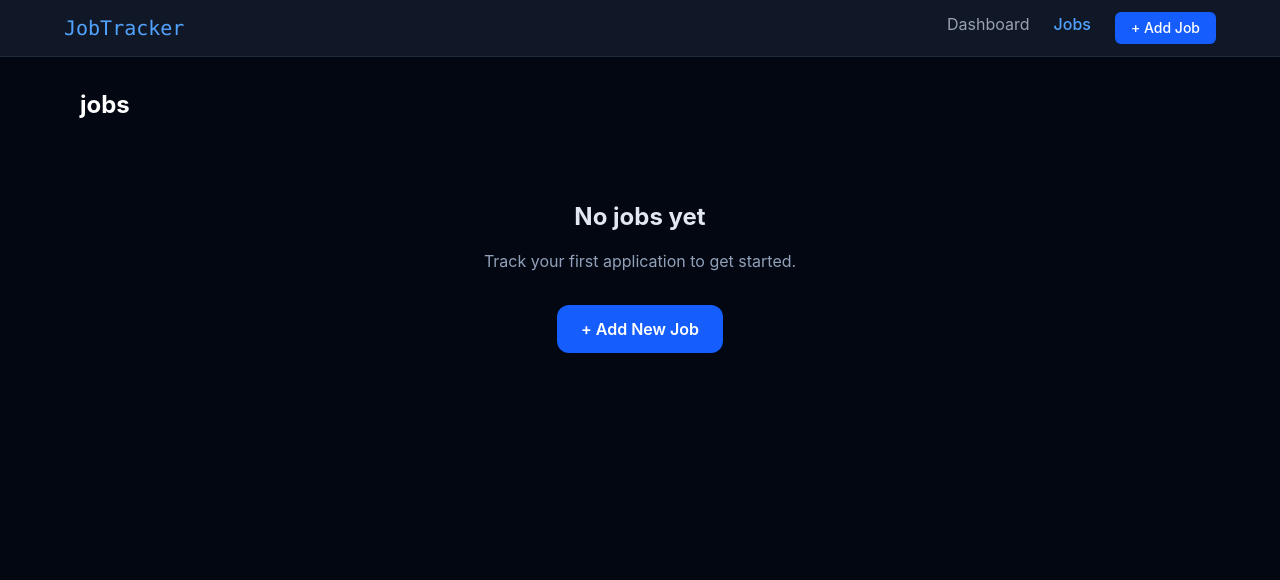
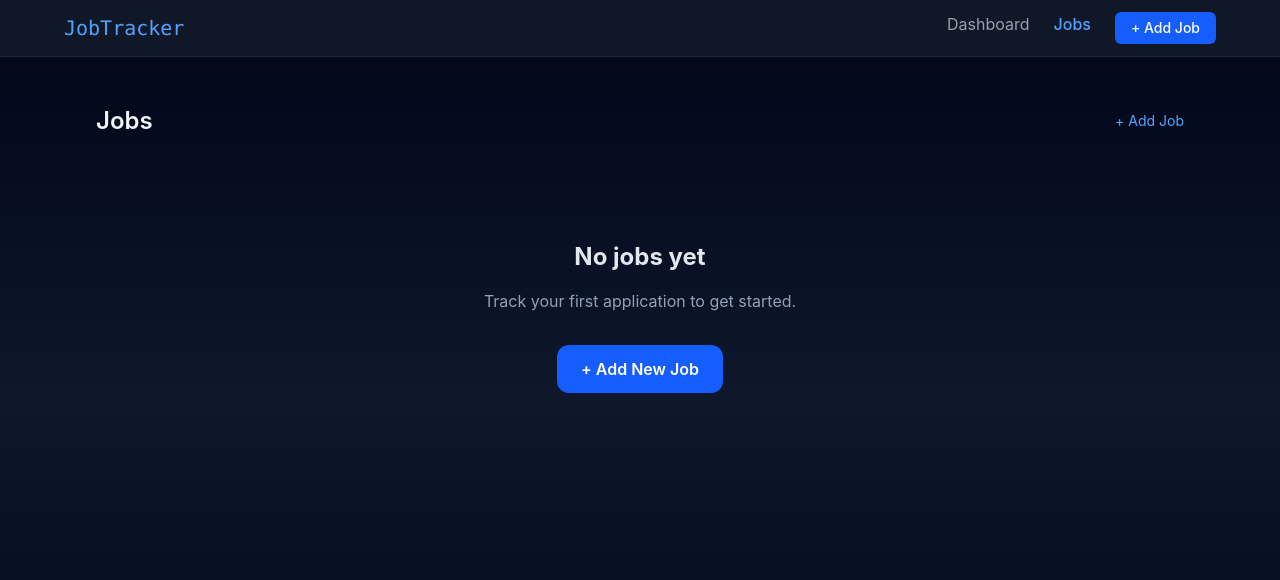
Before and after one commit to surajthapa-code/job-tracker, a React (Vite) app in the folder job-tracker/: page /jobs in a window 1280 px wide. Shown: the top 580 px of the page. Built offline with nearby package versions, Linux system fonts and the light colour scheme.

Commit message:
styling improvments

```diff
--- a/job-tracker/src/features/jobs/components/JobList.tsx
+++ b/job-tracker/src/features/jobs/components/JobList.tsx
@@ -37,6 +37,7 @@ function JobList() {
   return (
     <div>
       <JobFilters />
+      <br />
       {FiliterdJobs.length === 0 ? (
         <div className="rounded-2xl border border-dashed border-slate-700 py-12 text-center text-slate-400">
           No jobs match this filter or search.
--- a/job-tracker/src/pages/AddJob.tsx
+++ b/job-tracker/src/pages/AddJob.tsx
@@ -2,8 +2,8 @@ import JobForm from "../features/jobs/components/JobForm";
 
 function AddJob() {
   return (
-    <div>
-      <h2>add job</h2>
+    <div className="mx-auto max-w-3xl space-y-6">
+      <h2 className="text-2xl font-semibold text-slate-100">Add Job</h2>
       <JobForm />
     </div>
   );
--- a/job-tracker/src/pages/Jobs.tsx
+++ b/job-tracker/src/pages/Jobs.tsx
@@ -1,10 +1,18 @@
 import JobList from "../features/jobs/components/JobList";
+import { Link } from "react-router-dom";
 
 function Jobs() {
-  return <>
-      <h2 className="text-2xl font-bold">jobs</h2>
+  return (
+    <div className="space-y-6">
+      <div className="flex items-center justify-between">
+        <h2 className="text-2xl font-semibold text-slate-100">Jobs</h2>
+        <Link to="/jobs/add" className="text-sm text-blue-400 hover:underline">
+          + Add Job
+        </Link>
+      </div>
       <JobList />
-    </>;
+    </div>
+  );
 }
 
 export default Jobs;
--- a/job-tracker/src/shared/components/Layout.tsx
+++ b/job-tracker/src/shared/components/Layout.tsx
@@ -3,9 +3,9 @@ import Navbar from "./Navbar";
 
 export default function Layout() {
   return (
-    <div className="min-h-screen bg-gray-950 text-white">
+    <div className="min-h-screen bg-gradient-to-b from-slate-950 via-slate-900 to-slate-950 text-white">
       <Navbar />
-      <main className="max-w-6xl mx-auto px-4 py-8">
+      <main className="max-w-6xl mx-auto px-4 sm:px-6 lg:px-8 py-8 sm:py-12">
         <Outlet />
       </main>
     </div>
```
